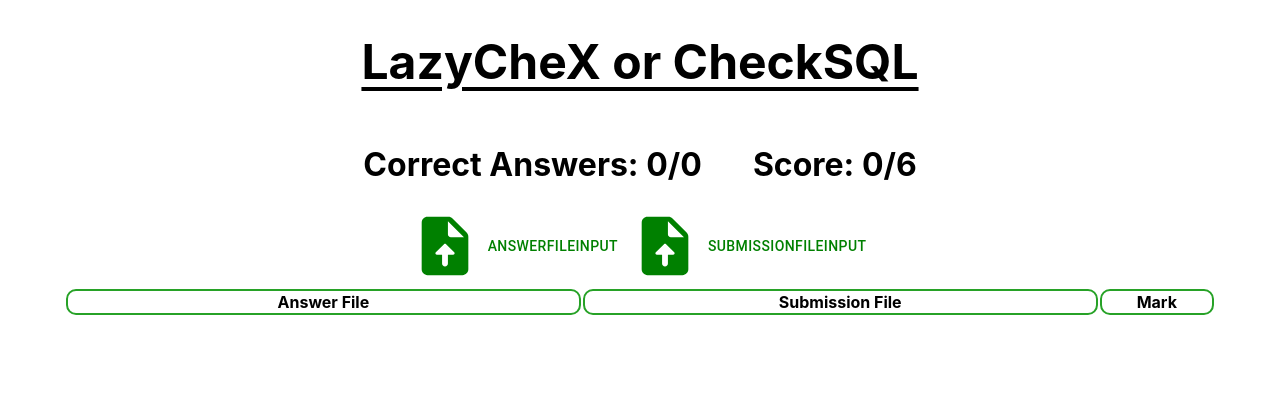
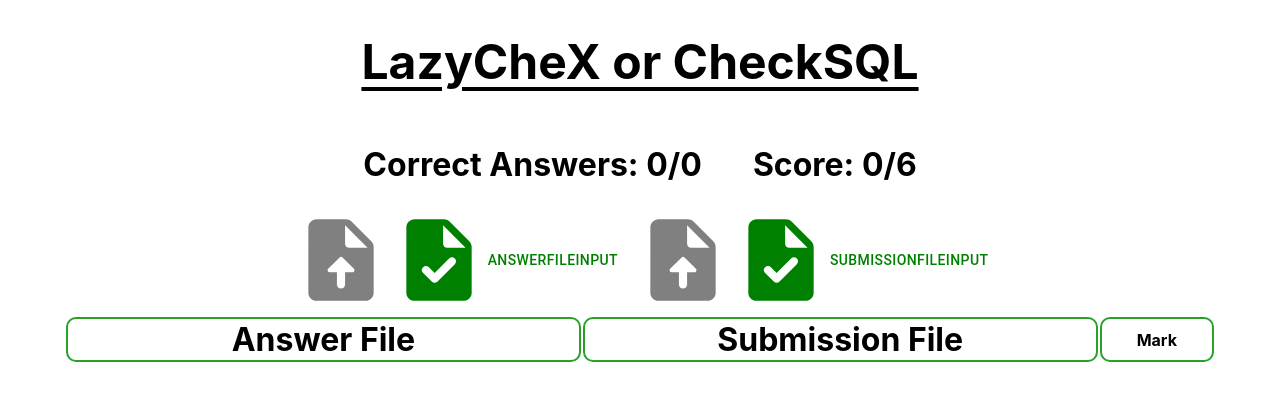
Before and after one commit to AshnahKhalidKhan/CheckSQL, a React (Create React App) app in the folder lazychex/: page / in a window 1280 px wide. Shown: the top 400 px of the page. Built offline with nearby package versions, Linux system fonts and the light colour scheme.

Commit message:
Daba kar CSS ho raha hai bhai

```diff
--- a/lazychex/src/App.css
+++ b/lazychex/src/App.css
@@ -82,6 +82,8 @@ td img
   column-span: 2;
   border: 2px solid rgb(39, 162, 39);
   border-radius: 10px;
+  font-size: 200%;
+  vertical-align: middle;
 }
 
 .ColumnWithOneFifthWidthOfTable
--- a/lazychex/src/Components/FileInput/FileInput.css
+++ b/lazychex/src/Components/FileInput/FileInput.css
@@ -7,6 +7,8 @@
 {
     color: green;
     text-align: center;
+    margin-left: auto;
+    margin-right: auto;
 }
 
 .InputButtonText
@@ -14,3 +16,27 @@
     color: green;
     text-align: center;
 }
+
+.InputButton .UploadFileIcon
+{
+    color: grey;
+    font-size: 700%;
+}
+
+.InputButton .UploadFileIcon:hover
+{
+    color: rgb(68, 67, 67);
+    font-size: 700%;
+}
+
+.InputButton .FileUploadedIcon
+{
+    color: green;
+    font-size: 700%;
+}
+
+.InputButton .FileUploadedIcon:hover
+{
+    color: rgb(1, 100, 1);
+    font-size: 700%;
+}
--- a/lazychex/src/Components/FileInput/FileInput.js
+++ b/lazychex/src/Components/FileInput/FileInput.js
@@ -2,6 +2,7 @@ import "./FileInput.css";
 import React, {useState, useRef} from 'react';
 import Button from '@mui/material/Button';
 import UploadFileIcon from '@mui/icons-material/UploadFileRounded';
+import FileUploadedIcon from '@mui/icons-material/TaskRounded';
 import { PriceChange } from "@mui/icons-material";
 
 function FileInput({onFileSelect, uniqueKeyPropToDifferentiateInputs, clearContent})
@@ -126,7 +127,9 @@ function FileInput({onFileSelect, uniqueKeyPropToDifferentiateInputs, clearConte
   return (
     <div>
       <input className = "HiddenInput" type = "file" accept = ".txt" onChange = {handleFileChange} key = {uniqueKeyPropToDifferentiateInputs} ref = {fileReference}/>
-      <Button className = "InputButton" startIcon = {<UploadFileIcon style = {{color: "green", fontSize: "500%"}}/>} onClick = {buttonClickedSoSelectFile}>
+      <Button className = "InputButton" onClick = {buttonClickedSoSelectFile}>
+        <UploadFileIcon className = "UploadFileIcon"/>
+        <FileUploadedIcon className = "FileUploadedIcon"/>
         <span className = "InputButtonText">{uniqueKeyPropToDifferentiateInputs}</span>
       </Button>
     </div>
```
